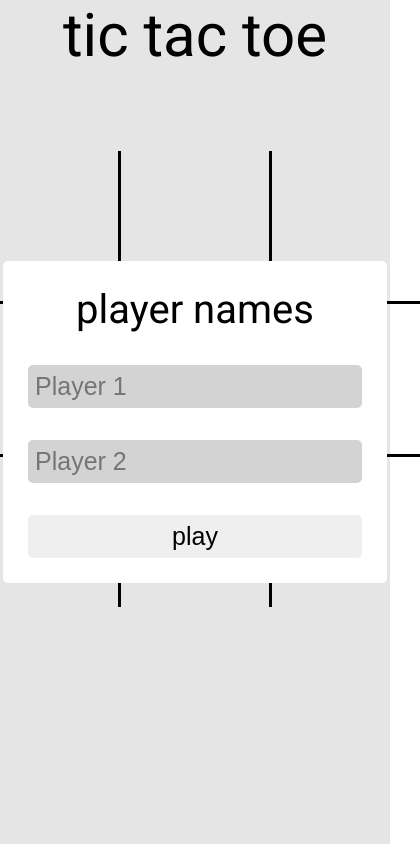
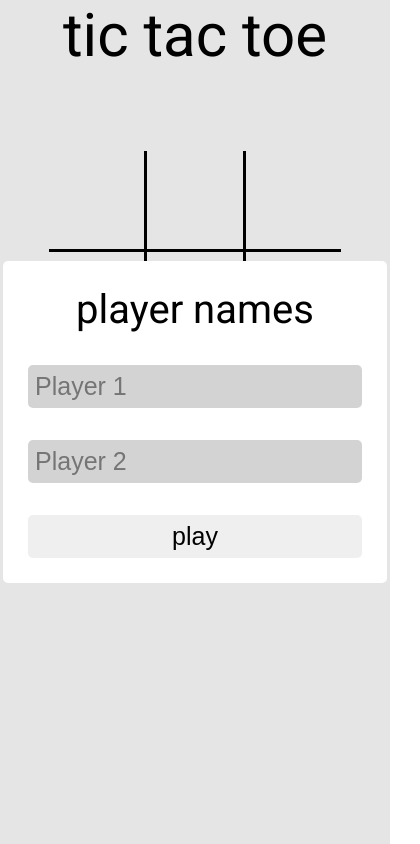
Before and after one commit to alejandro83457/tic-tac-toe-game, a plain HTML site: page index.html in a window 390 px wide. Shown: the whole page, 420 px wide, since content can reach past the window. Drawn offline with Linux system fonts and the light colour scheme.

Commit message:
Change board ratios for mobile

```diff
--- a/style.css
+++ b/style.css
@@ -19,13 +19,14 @@ main {
   background-color: black;
   display: grid;
   grid-template-columns: repeat(3, 1fr);
-  width: 450px;
+  /* width: 450px; */
+  width: min(75vw, 450px);
   gap: 3px;
 }
 
 .cell {
   background-color: white;
-  height: 150px;
+  height: min(25vw, 150px);
   display: flex;
   justify-content: center;
   align-items: center;
```
